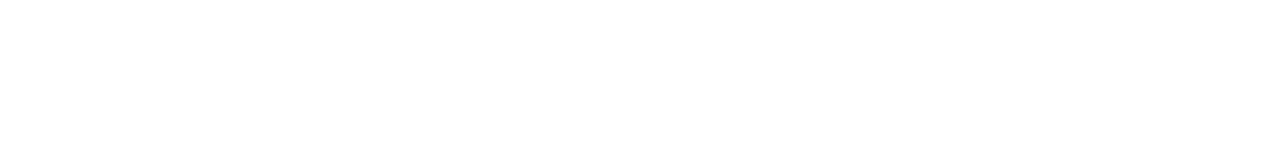
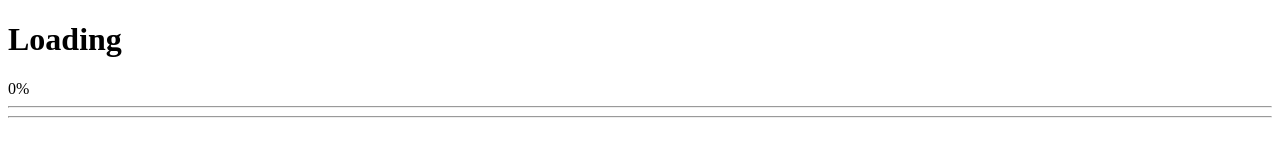
Before and after one commit to HildaAb/Loading-bar, a plain HTML site: page index.html in a window 1280 px wide. Drawn offline with Linux system fonts and the light colour scheme.

Commit message:
Added basic html

```diff
--- a/index.html
+++ b/index.html
@@ -7,6 +7,12 @@
     <link rel="stylesheet" href="style.css" />
   </head>
   <body>
+    <div class="container">
+      <h1>Loading</h1>
+      <div class="counter">0%</div>
+      <hr class="loading-bar-back" />
+      <hr class="loading-bar-front" />
+    </div>
     <script src="app.js"></script>
   </body>
 </html>
```
